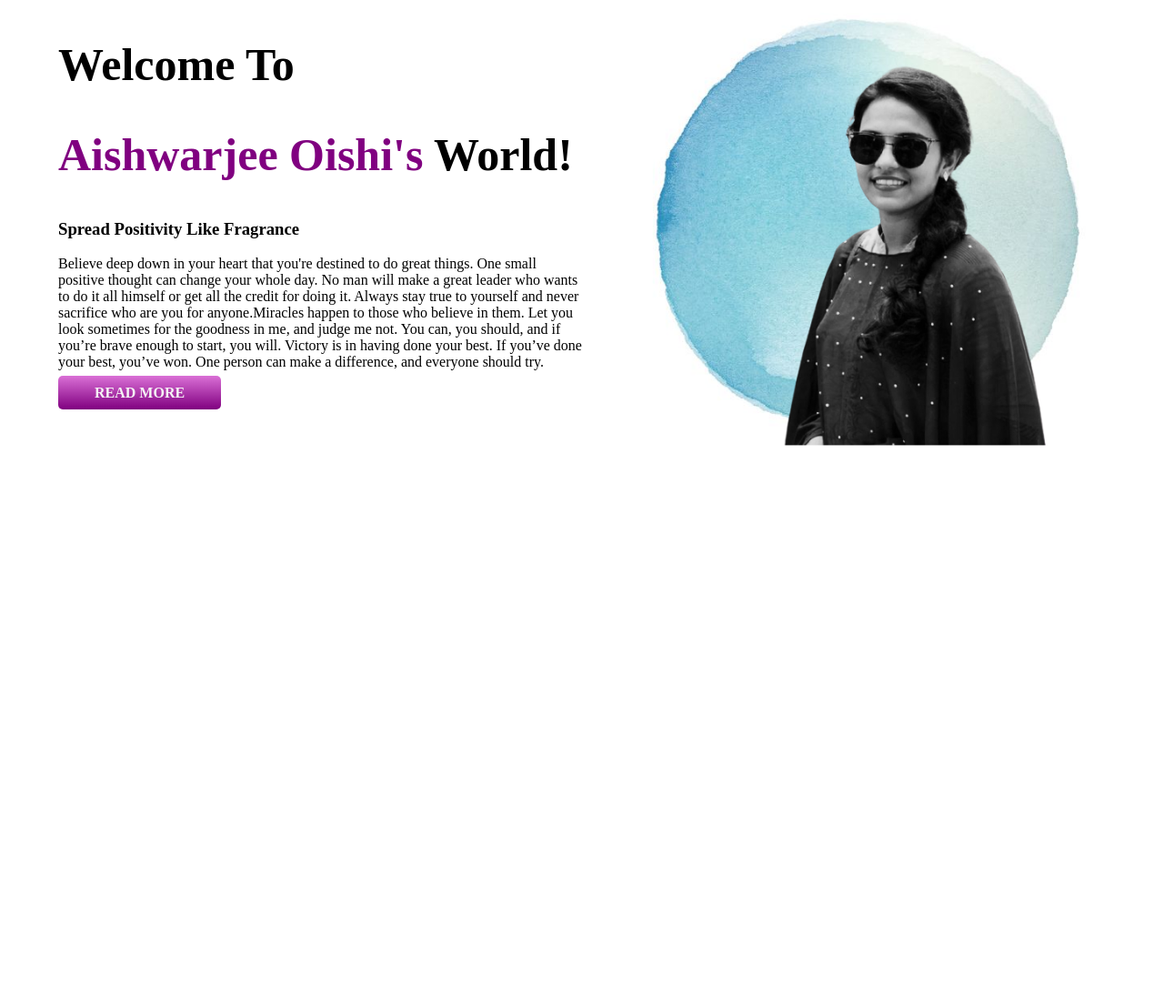
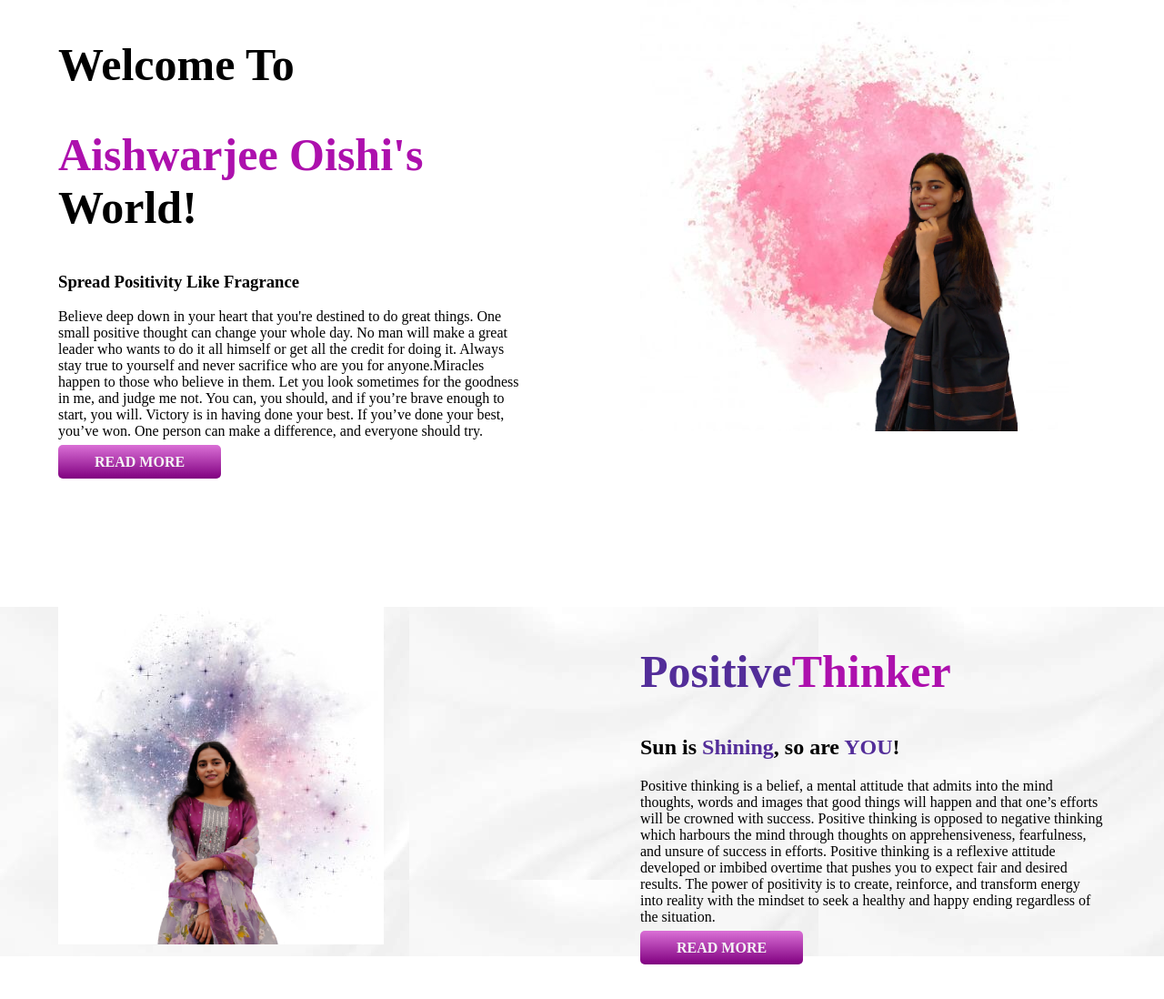
Before and after one commit to aishwarjee-oishi/my-portfolio, a plain HTML site: page index.html in a window 1280 px wide. Shown: the whole page at 91% size. Before the commit the page ends 800 px from the top, so only its background shows below. Drawn offline with Linux system fonts and the light colour scheme; a web font is replaced by a local one.

Commit message:
dream big

```diff
--- a/index.css
+++ b/index.css
@@ -6,15 +6,17 @@ h1{
     font-size: 50px;
 }
 .changeColor{
-    color: purple;
+    color: rgb(173, 16, 173);
 
 }
 section{
     display: flex;
+    margin-bottom: 150px;
 }
 .half-width{
     width: 50%;
     padding-left: 5%;
+    padding-right: 5%;
 }
 .link-button{
     text-decoration: none;
@@ -28,3 +30,9 @@ section{
     background-image: url(images/bg1.jpg);
 
 }
+.color-fun{
+    color: rgb(83, 45, 153);
+}
+.dream-big{
+    background-image: url(images/bg3.jpg);
+}
--- a/index.html
+++ b/index.html
@@ -35,7 +35,29 @@
                 MORE</a>
         </div>
         <div class="half-width">
-            <img width="500px" height="500px" src="pictures/oishi01.png" alt="">
+            <img src="pictures/oishi02.png" alt="">
+        </div>
+    </section>
+    <section class="dream-big">
+        <div class="half-width">
+            <img src="pictures/oishi03.png" alt="">
+        </div>
+        <div class="half-width">
+            <h1><span class="color-fun">Positive</span><span class="changeColor">Thinker</span></h1>
+            <h2>Sun is <span class="color-fun">Shining</span>, so are <span class="color-fun">YOU</span>!</h2>
+            <p> Positive thinking is a belief, a mental attitude that admits into the mind thoughts, words and images
+                that
+                good things will happen and that one’s efforts will be crowned with success. Positive thinking is
+                opposed to
+                negative thinking which harbours the mind through thoughts on apprehensiveness, fearfulness, and
+                unsure of success in efforts.
+                Positive thinking is a reflexive attitude developed or imbibed overtime that pushes you
+                to expect fair and desired results. The power of positivity is to create, reinforce, and transform
+                energy
+                into reality with the mindset to seek a healthy and happy ending regardless of the situation.
+            </p>
+            <a class="link-button" href="https://bartalaap.blogspot.com/2020/08/blog-post.html">READ MORE</a>
+
         </div>
     </section>
 </body>
```
Also changed, not shown: images/bg3.jpg (added), images/bg4.jpg (added).
